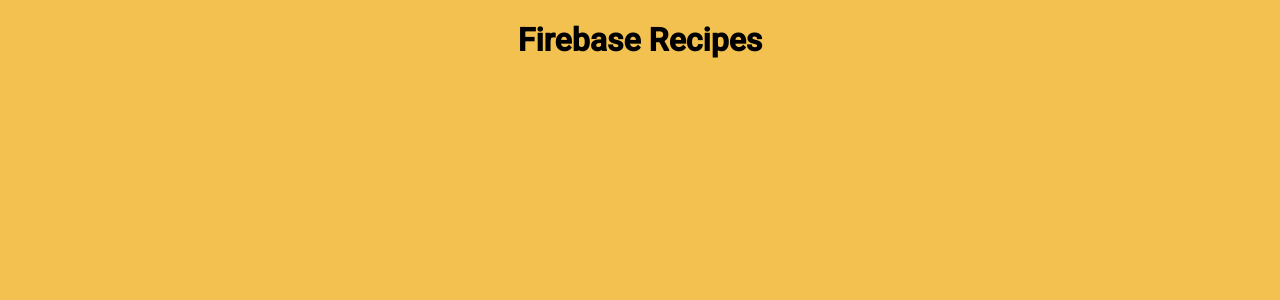
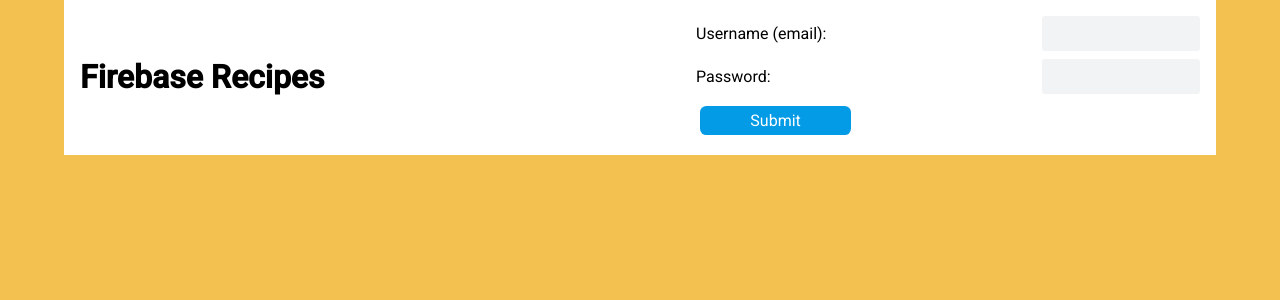
Before and after one commit to mnca16/firebase-recipes-web-app, a React (Create React App) app: page / in a window 1280 px wide. Shown: the top 300 px of the page. Built offline with nearby package versions, Linux system fonts and the light colour scheme; no server answers.

Commit message:
created the login form with register users

```diff
--- a/src/App.css
+++ b/src/App.css
@@ -1,4 +1,6 @@
-@import url('https://fonts.googleapis.com/css2?family=Roboto:wght@500&display=swap');
+/* @import url('https://fonts.googleapis.com/css2?family=Roboto:wght@500&display=swap'); */
+@import url('https://fonts.googleapis.com/css2?family=Roboto:wght@400;500&display=swap');
+
 * {
   font-family: 'Roboto', sans-serif;
 }
@@ -11,7 +13,7 @@
   align-items: center;
   justify-content: center;
 }
-.App .title-row {
+.App .Title-row {
   display: flex;
   width: 70rem;
   justify-content: space-between;
@@ -221,21 +223,21 @@
   width: 10rem;
   height: 2rem;
 }
-.login-form-container {
+.Login-form-container {
   width: 45%;
 }
-.login-form-container .login-form {
+.Login-form-container .Login-form {
   display: flex;
   flex-direction: column;
 }
-.login-form-container .login-form .button-box {
+.Login-form-container .Login-form .button-box {
   display: flex;
   justify-content: space-between;
 }
-.login-form-container .login-form .button-box .primary-button {
+.Login-form-container .Login-form .button-box .primary-button {
   width: 30%;
 }
-.login-form-container .login-form .login-label {
+.Login-form-container .Login-form .Login-label {
   display: flex;
   justify-content: space-between;
   margin-bottom: 0.5rem;
@@ -288,7 +290,7 @@
     0 1px 3px 1px rgba(60, 64, 67, 0.15);
   outline: none;
 }
-.input-label {
+.Input-label {
   display: flex;
   align-items: center;
 }
@@ -313,7 +315,7 @@
   align-items: center;
   width: 100%;
 }
-.row {
+.Row {
   display: flex;
   align-items: center;
   justify-content: space-evenly;
@@ -337,7 +339,7 @@
   .filters {
     flex-direction: column;
   }
-  .filters .input-label {
+  .filters .Input-label {
     margin-bottom: 0.5rem;
   }
   .top-form-section {
--- a/src/App.js
+++ b/src/App.js
@@ -1,12 +1,19 @@
+import { useState } from "react"
+import FirebaseAuthService from "./FirebaseAuthService"
+import LoginForm from "./Components/LoginForm"
 import "./App.css"
-// eslint-disable-next-line no-unused-vars
-import firebase from "./FirebaseConfig"
 
 function App() {
+  //Initialized user to null
+  const [user, setUser] = useState(null)
+
+  //Detects when auth changes occurs and pass in the user being used
+  FirebaseAuthService.subscribeToAuthChanges(setUser)
   return (
     <div className="App">
-      <div className="tittle-row">
+      <div className="Title-row">
         <h1 className="title"> Firebase Recipes </h1>
+        <LoginForm existingUser={user}></LoginForm>
       </div>
     </div>
   )
--- /dev/null
+++ b/src/Components/LoginForm.js
@@ -0,0 +1,67 @@
+import { useState } from "react"
+import FirebaseAuthService from "../FirebaseAuthService"
+
+const LoginForm = ({ existingUser }) => {
+  const [username, setUsername] = useState("")
+  const [password, setPassWord] = useState("")
+
+  async function handleSubmit(event) {
+    event.preventDefault()
+    try {
+      await FirebaseAuthService.registerUser(username, password)
+      setUsername("")
+      setPassWord("")
+    } catch (error) {
+      alert(error.message) //This message comes from firebase
+    }
+  }
+
+  function handleLogout() {
+    FirebaseAuthService.logoutUser()
+  }
+
+  return (
+    <div className="Login-form-container">
+      {existingUser ? (
+        <div className="Row">
+          <h3>Welcome, {existingUser.email}</h3>
+          <button
+            type="button"
+            className="primary-button"
+            onClick={handleLogout}
+          >
+            Logout
+          </button>
+        </div>
+      ) : (
+        <form onSubmit={handleSubmit} className="Login-form">
+          <label className="Input-label Login-label">
+            Username (email):
+            <input
+              type="email"
+              required
+              value={username}
+              onChange={(e) => setUsername(e.target.value)}
+              className="input-text"
+            />
+          </label>
+          <label className="Input-label Login-label">
+            Password:
+            <input
+              type="password"
+              required
+              value={password}
+              onChange={(e) => setPassWord(e.target.value)}
+              className="input-text"
+            />
+          </label>
+          <div className="button-box">
+            <button className="primary-button">Submit</button>
+          </div>
+        </form>
+      )}
+    </div>
+  )
+}
+
+export default LoginForm
```
